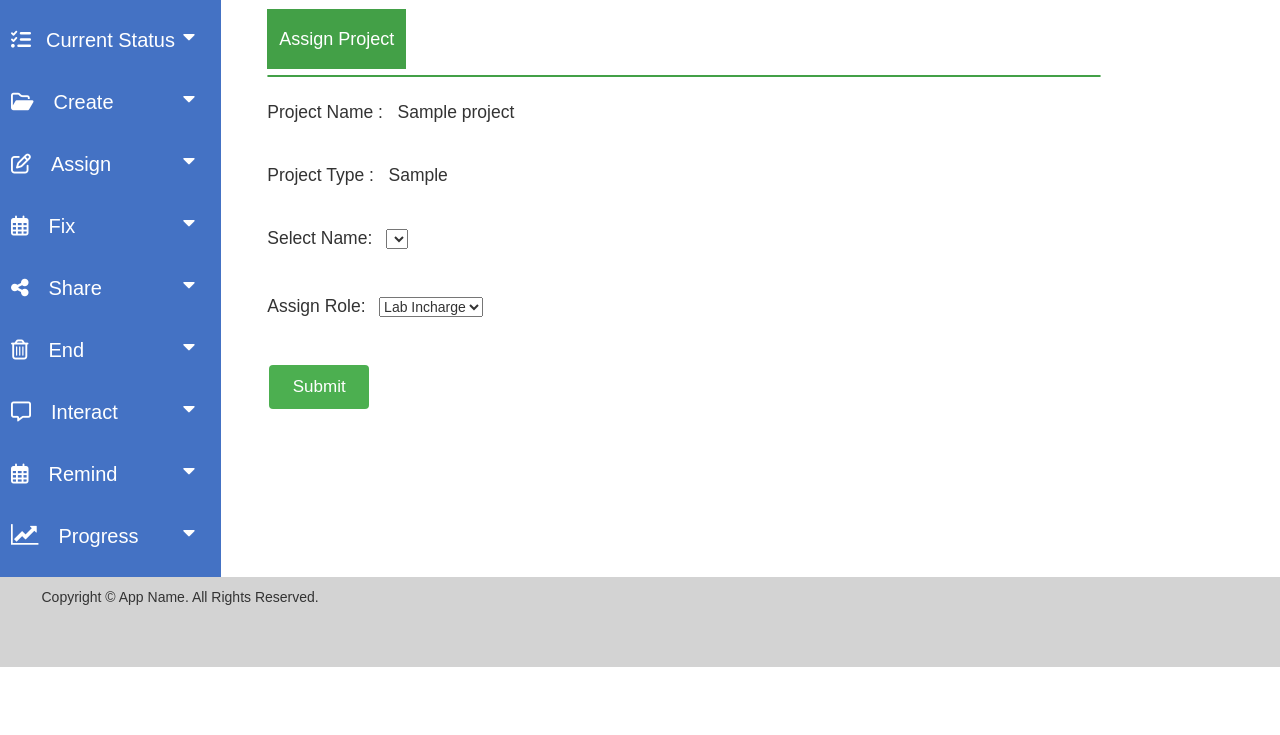
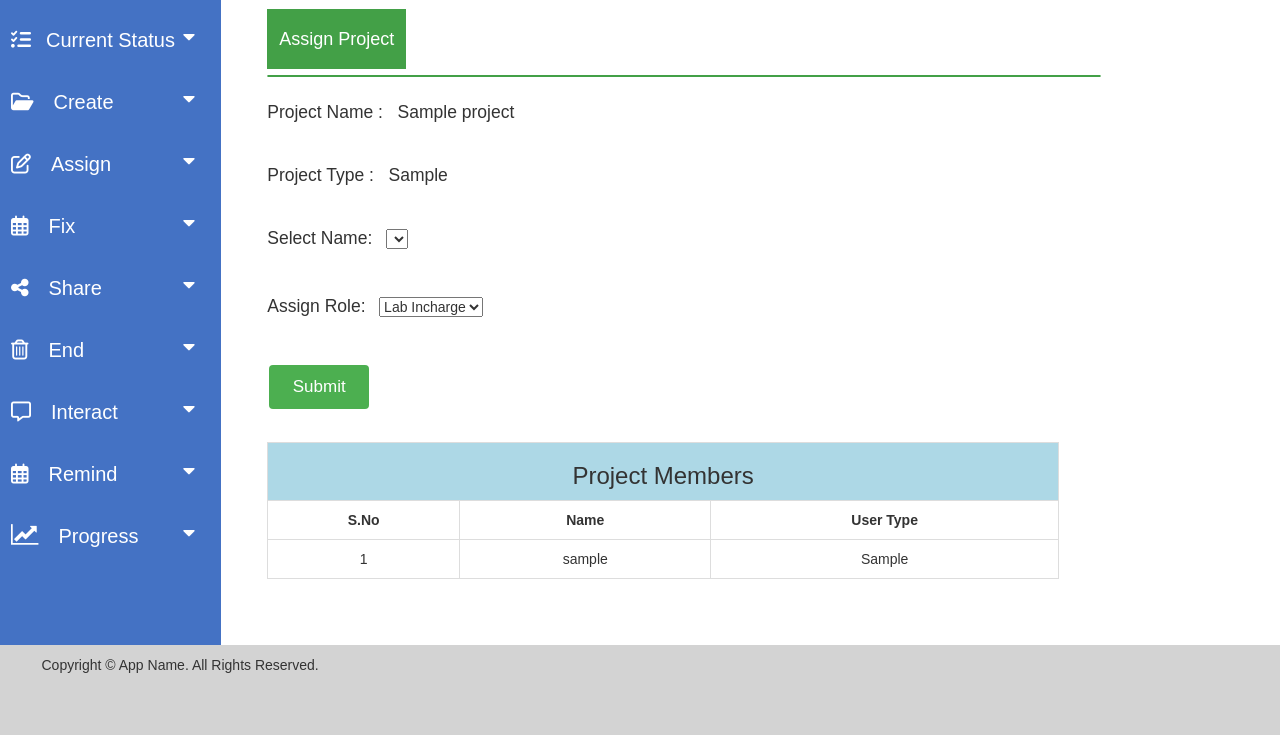
Before and after one commit to KLNarayana03/ResearchRealm, a PHP site: page /assign.php?rn=1 in a window 1280 px wide. Shown: the part 84-819 px from the top of the page. Before the commit the page ends 751 px from the top, so only its background shows below. Run offline with PHP 8.4, Linux system fonts and the light colour scheme; the visitor is signed in with stand-in values (Sample User, id 1); tables that the repository leaves empty or names only in its code hold one stand-in row (values such as "Sample post"); lists and menus that the app fills with data are empty; some libraries are stand-ins or nearby versions.

Commit message:
Update assign.php

```diff
--- a/final/assign.php
+++ b/final/assign.php
@@ -378,8 +378,8 @@ function closeForm3() {
     </div><br>
 
     <div>
-      <form action="" method="POST">
-      <label style="font-size:17.5px; font-weight:100;">Select Name: &nbsp  </label>
+    <form action="" method="POST">
+    <label style="font-size:17.5px; font-weight:100;">Select Name: &nbsp  </label>
     <select for="assignname" id="assignname" name="assignname">
         <?php
             while($rows=$result_assign->fetch(PDO::FETCH_ASSOC))
@@ -400,10 +400,34 @@ function closeForm3() {
     </div><br>
 
     <input type="submit" name="projectup-btn" class="btn" value="Submit">
-      </form>
-
+    </form>
 
     <div>
+    <table style="width:95%; border: 1px solid #ddd;">
+      <tr style="background-color:lightblue;">
+        <th colspan="3" style="text-align:center;"><h3>Project Members</h3></th>
+      </tr>
+      <tr>
+        <th style="padding:5px; border: 1px solid #ddd; text-align:center;">S.No</th>
+        <th style="padding:5px; border: 1px solid #ddd; text-align:center;">Name</th>
+        <th style="padding:5px; border: 1px solid #ddd; text-align:center;">User Type</th> <!-- faculty,mentor,etc -->
+      </tr>
+      <?php
+        while($rows=$result_invite->fetch(PDO::FETCH_ASSOC)){
+            echo "
+            <tr>
+            <td style=\"padding:5px; text-align:center; border: 1px solid #ddd;\">".$sno."</td>
+            <td style=\"padding:5px; text-align:center; border: 1px solid #ddd;\">".$rows['username']."</td>
+            <td style=\"padding:5px; text-align:center; border: 1px solid #ddd;\">".$rows['post']."</td>
+            </tr>
+            ";
+            $sno++;
+        }
+        ?>
+
+      <!-- php code for displaying project members-->
+
+    </table>
     </div><br>
 
   <br>
```
